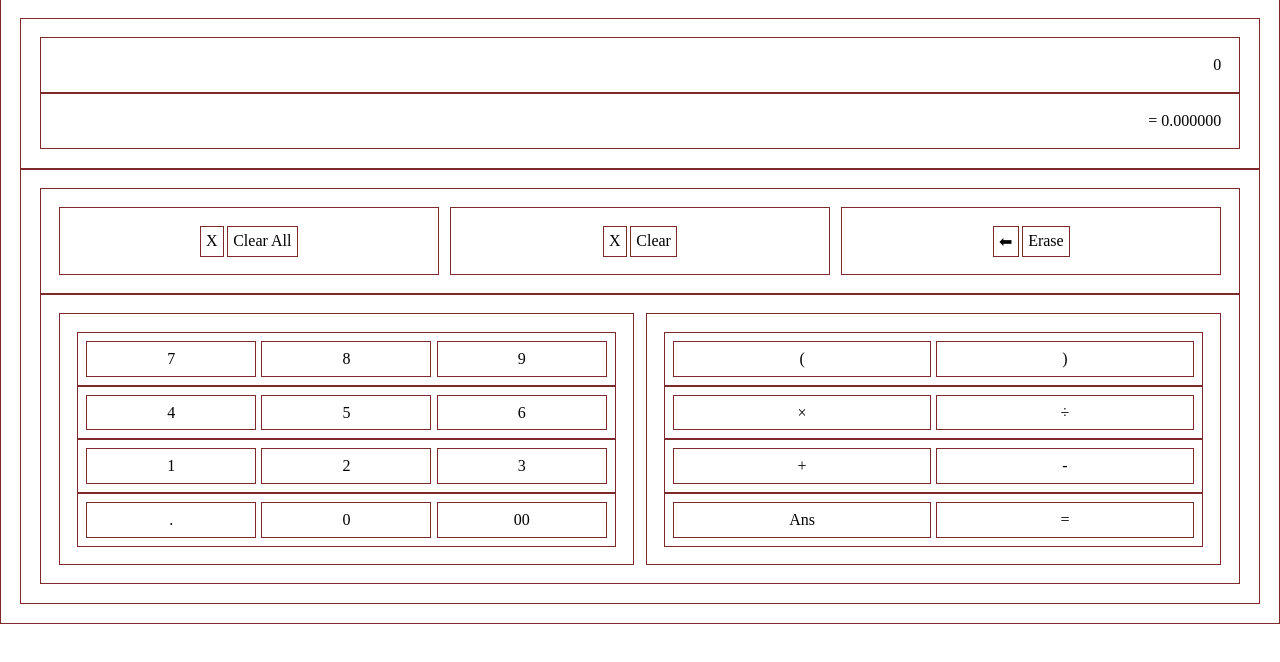
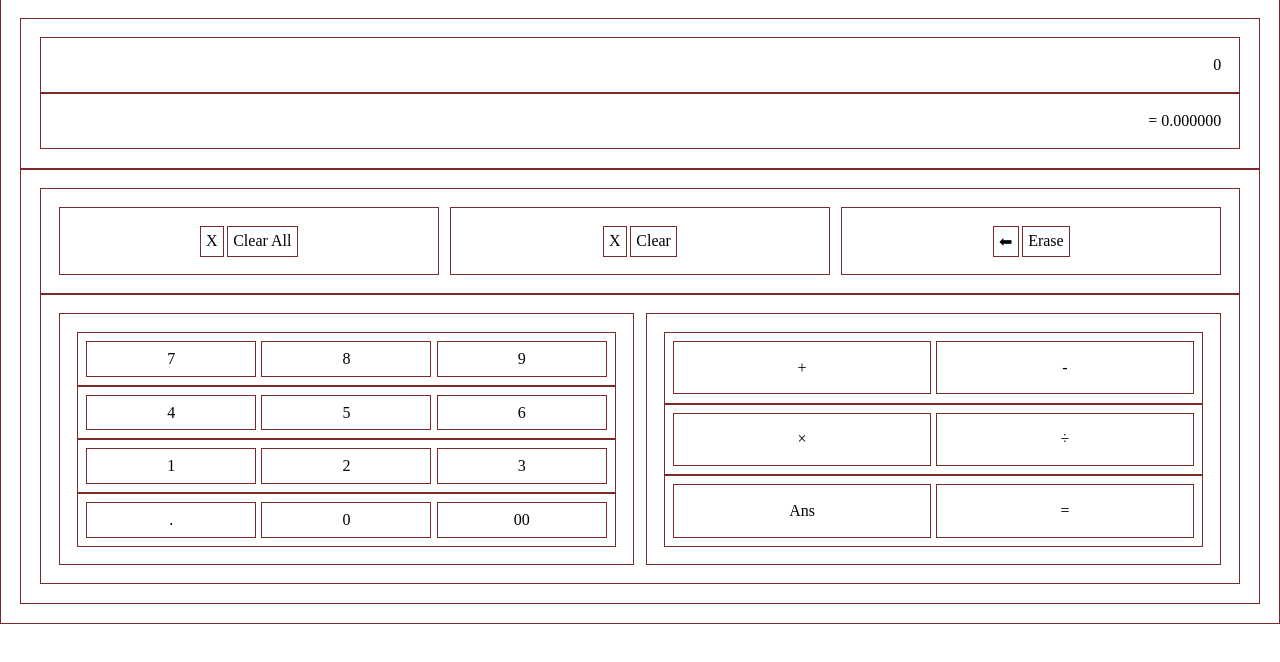
Before and after one commit to yrnmsk/odin-calculator, a plain HTML site: page index.html in a window 1280 px wide. Shown: the part 80-742 px from the top of the page. Drawn offline with Linux system fonts and the light colour scheme.

Commit message:
feat: remove parenthesis to operator buttons

```diff
--- a/index.js
+++ b/index.js
@@ -50,9 +50,8 @@ const numberBtnsData = [
 numberBtnsData.forEach(data => NumberBtns.appendChild(generateGenBtns(data)));
 
 const operatorBtnsData = [
-  [ '(', ')' ],
+  [ '+', '-' ],
   [ '×', '÷' ],
-  [ '+', '-' ],
   [ 'Ans', '=' ]
 ];
 operatorBtnsData.forEach(data => OperatorBtns.appendChild(generateGenBtns(data)));
--- a/style.css
+++ b/style.css
@@ -44,6 +44,7 @@ div.button {
   flex-direction: row;
   flex: 1;
   justify-content: center;
+  align-items: center;
   gap: 1%;
 }
 
```
